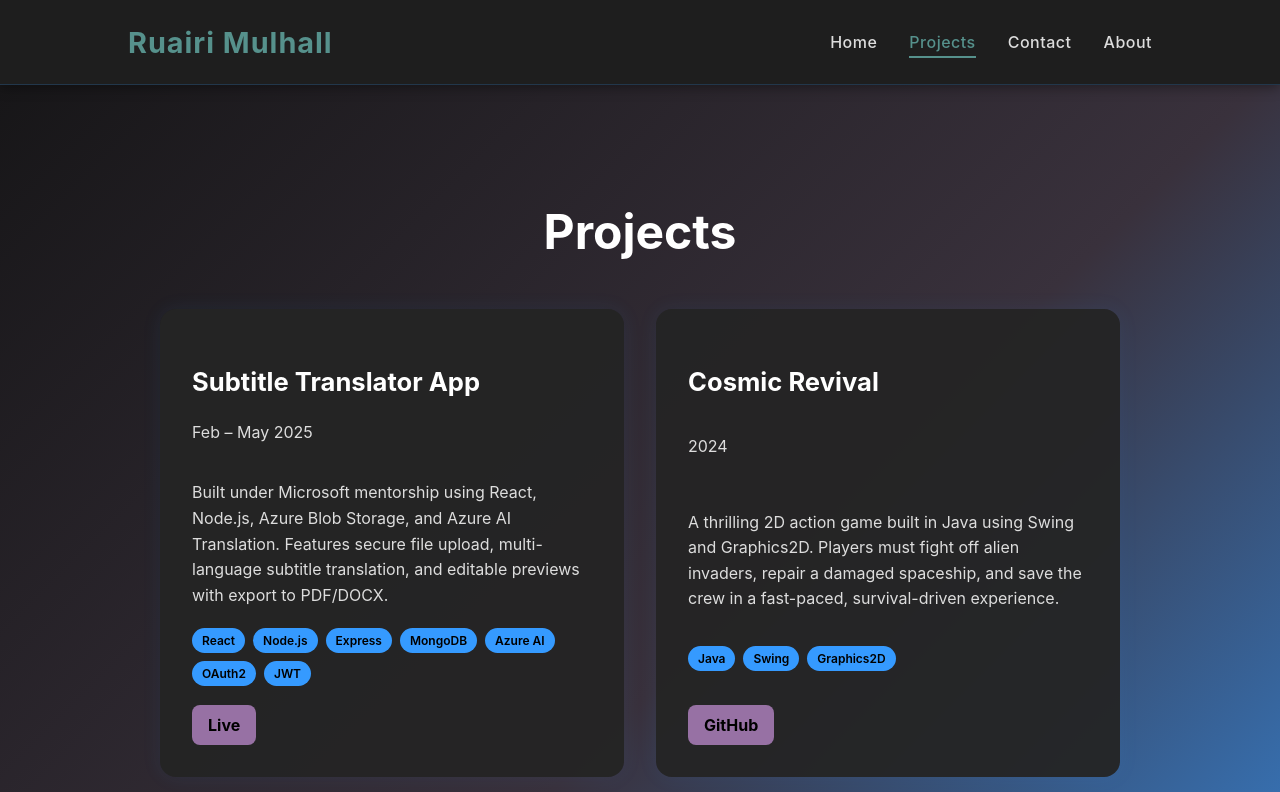
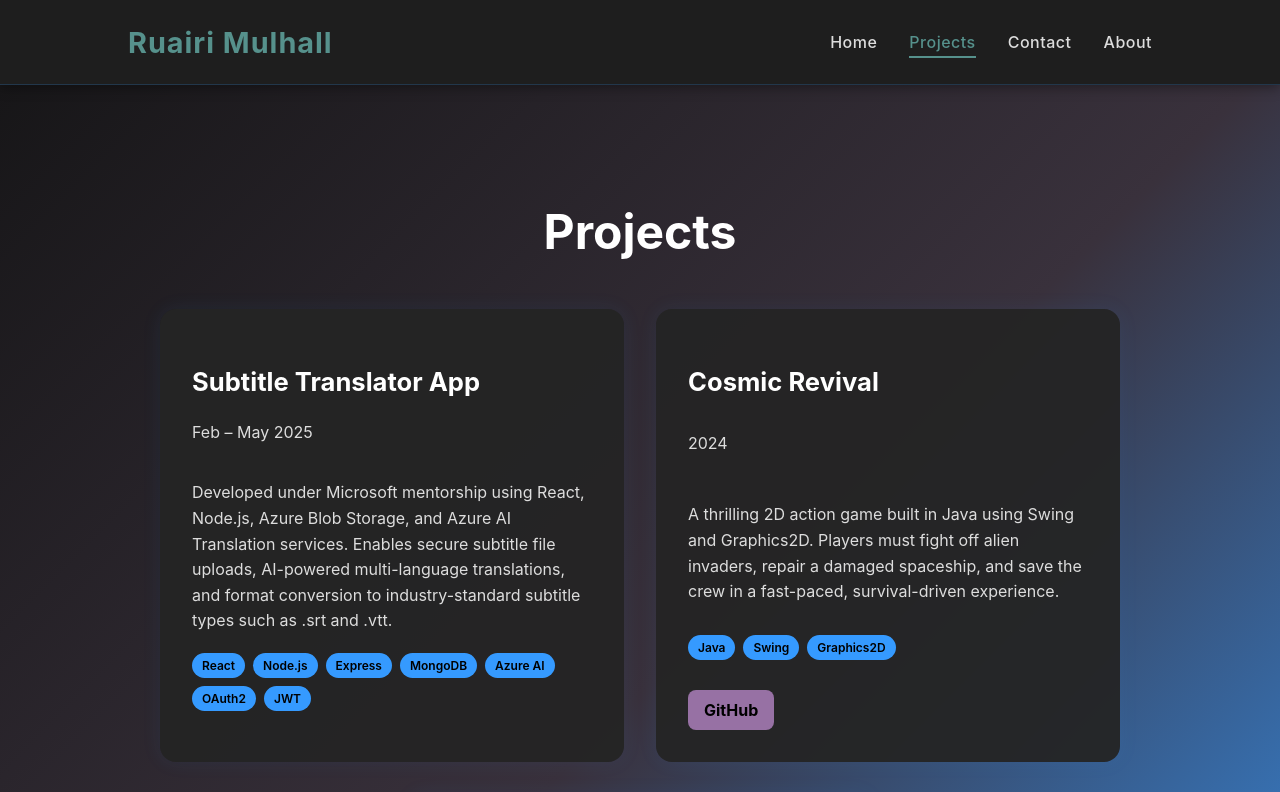
Before and after one commit to Ruairi922/MyWebsite, a React (Create React App) app: page /projects in a window 1280 px wide. Shown: the top 792 px of the page. Built offline with nearby package versions, Linux system fonts and the light colour scheme.

Commit message:
rewording

```diff
--- a/src/pages/Projects.js
+++ b/src/pages/Projects.js
@@ -6,9 +6,10 @@ const projects = [
   {
     title: "Subtitle Translator App",
     timeline: "Feb – May 2025",
-    description: "Built under Microsoft mentorship using React, Node.js, Azure Blob Storage, and Azure AI Translation. Features secure file upload, multi-language subtitle translation, and editable previews with export to PDF/DOCX.",
+    description: "Developed under Microsoft mentorship using React, Node.js, Azure Blob Storage, and Azure AI Translation services. Enables secure subtitle file uploads, AI-powered multi-language translations, and format conversion to industry-standard subtitle types such as .srt and .vtt.",
     tech: ["React", "Node.js", "Express", "MongoDB", "Azure AI", "OAuth2", "JWT"],
-    link: "https://maynoothmssubtitletranslator-dzhbg2a6brdvh8ew.uksouth-01.azurewebsites.net",
+    link: null,
+    //link: "https://maynoothmssubtitletranslator-dzhbg2a6brdvh8ew.uksouth-01.azurewebsites.net",
     github: null
   },
   {
```
